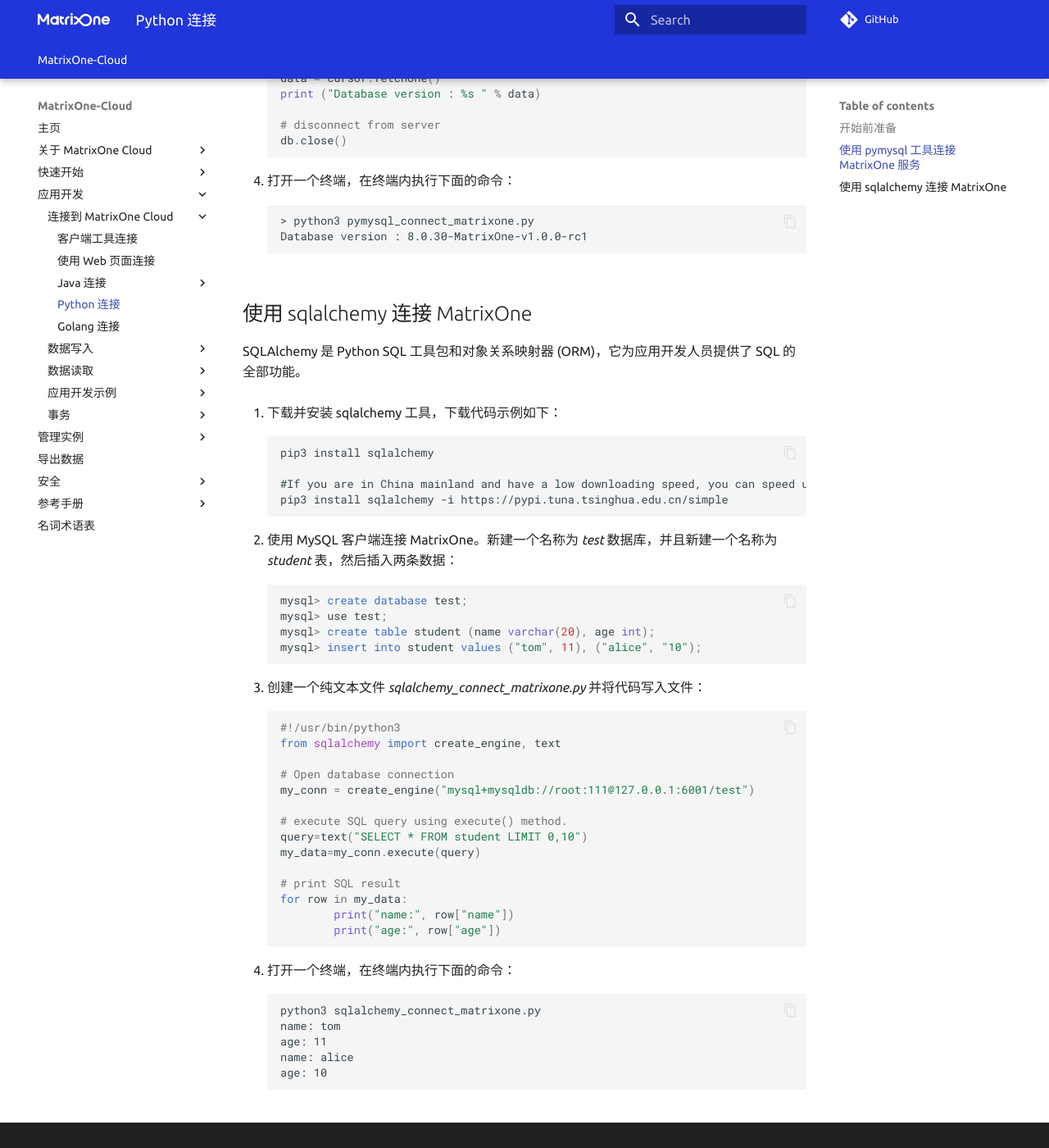
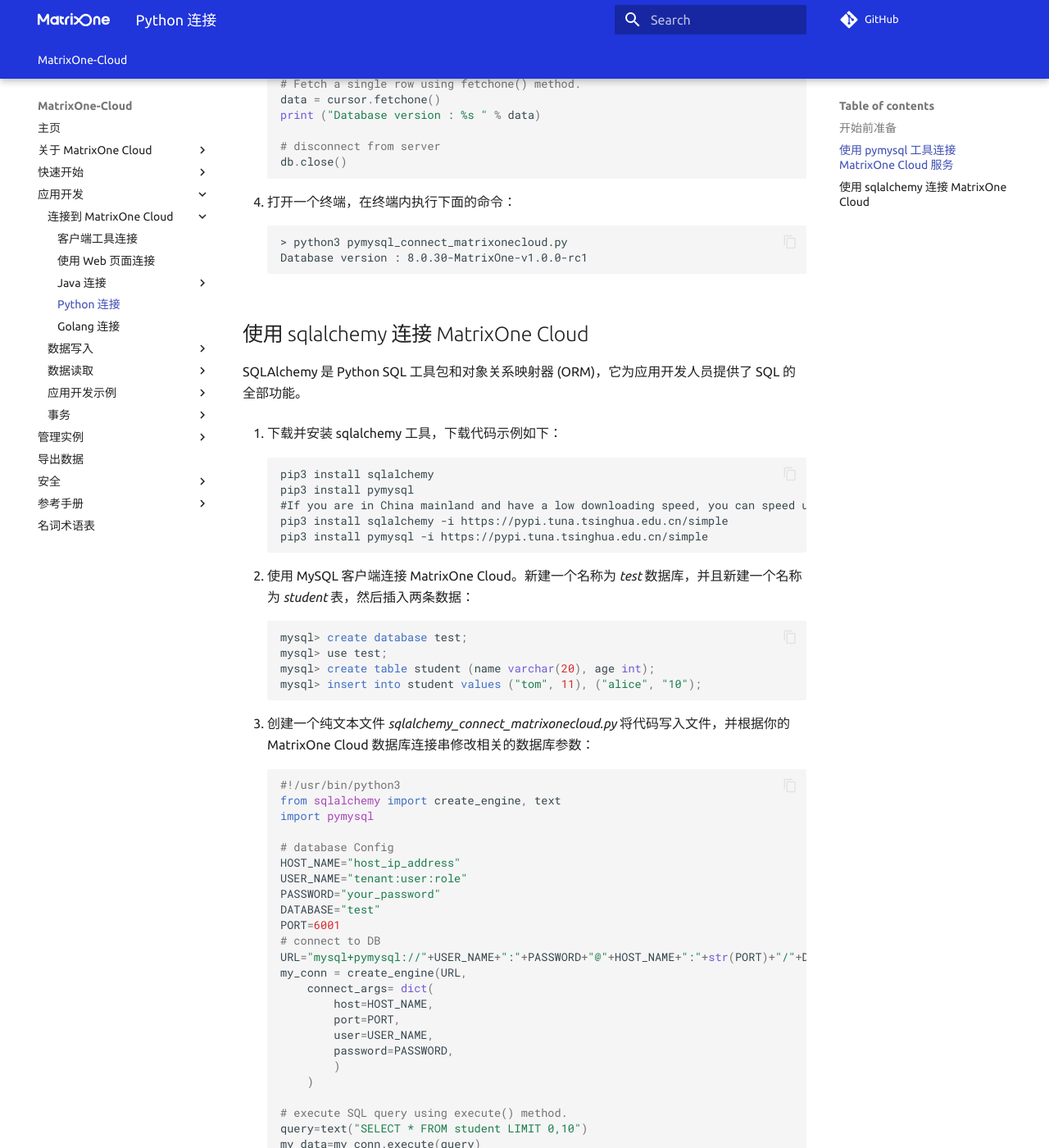
Before and after one commit to yangj1211/moc-docs, an MkDocs documentation site: the page built from docs/MatrixOne-Cloud/App-Develop/connect-mo/python-connect-to-matrixone.md, in a window 1280 px wide and 1400 px high, scrolled down 1336 px. Shown: the whole window at 82% size. Built offline with MkDocs 1.6.1 and Material for MkDocs 9.7.7, drawn with Linux system fonts in a browser that asks for light colours; comment, search, counter and statistics services are not loaded; the version menu is left out; some of the changed text lies outside the part shown.

Commit message:
fix some bug when using sqlalchemy

````diff
--- a/docs/MatrixOne-Cloud/App-Develop/connect-mo/python-connect-to-matrixone.md
+++ b/docs/MatrixOne-Cloud/App-Develop/connect-mo/python-connect-to-matrixone.md
@@ -1,8 +1,8 @@
 # 使用 Python 连接
 
-MatrixOne 支持 Python 连接，支持 `pymysql` 和 `sqlalchemy` 两种驱动程序。
+MatrixOne Cloud 支持 Python 连接，支持 `pymysql` 和 `sqlalchemy` 两种驱动程序。
 
-本篇文档将指导你了解如何通过这两个 *python* 驱动程序连接 MatrixOne。
+本篇文档将指导你了解如何通过这两个 *python* 驱动程序连接 MatrixOne Cloud。
 
 ## 开始前准备
 
@@ -17,7 +17,7 @@
 
 - 已安装 MySQL 客户端。
 
-## 使用 pymysql 工具连接 MatrixOne 服务
+## 使用 pymysql 工具连接 MatrixOne Cloud 服务
 
 PyMySQL 是一个纯 Python MySQL 客户端库。
 
@@ -32,13 +32,13 @@
     pip3 install cryptography -i https://pypi.tuna.tsinghua.edu.cn/simple
     ```
 
-2. 使用 MySQL 客户端连接 MatrixOne。新建一个名称为 *test* 数据库：
+2. 使用 MySQL 客户端连接 MatrixOne Cloud Cloud。新建一个名称为 *test* 数据库：
 
     ```sql
     mysql> create database test;
     ```
 
-3. 创建一个纯文本文件 *pymysql_connect_matrixone.py* 并将代码写入文件：
+3. 创建一个纯文本文件 *pymysql_connect_matrixonecloud.py* 将代码写入文件，并根据你的 MatrixOne Cloud 数据库连接串修改相关的数据库参数：
 
     ```python
     #!/usr/bin/python3
@@ -47,10 +47,10 @@
 
     # Open database connection
     db = pymysql.connect(
-            host='127.0.0.1',
-         port=6001,
-            user='root',
-            password = "111",
+            host='host_ip_address',
+            port=6001,
+            user='tenant:user:role',
+            password = "your_password",
             db='test',
             )
     # prepare a cursor object using cursor() method
@@ -71,11 +71,11 @@
 4. 打开一个终端，在终端内执行下面的命令：
 
     ```
-    > python3 pymysql_connect_matrixone.py
+    > python3 pymysql_connect_matrixonecloud.py
     Database version : 8.0.30-MatrixOne-v1.0.0-rc1
     ```
 
-## 使用 sqlalchemy 连接 MatrixOne
+## 使用 sqlalchemy 连接 MatrixOne Cloud
 
 SQLAlchemy 是 Python SQL 工具包和对象关系映射器 (ORM)，它为应用开发人员提供了 SQL 的全部功能。
 
@@ -83,12 +83,13 @@
 
     ```
     pip3 install sqlalchemy
-
+    pip3 install pymysql
     #If you are in China mainland and have a low downloading speed, you can speed up the download by following commands.
     pip3 install sqlalchemy -i https://pypi.tuna.tsinghua.edu.cn/simple
+    pip3 install pymysql -i https://pypi.tuna.tsinghua.edu.cn/simple
     ```
 
-2. 使用 MySQL 客户端连接 MatrixOne。新建一个名称为 *test* 数据库，并且新建一个名称为 *student* 表，然后插入两条数据：
+2. 使用 MySQL 客户端连接 MatrixOne Cloud。新建一个名称为 *test* 数据库，并且新建一个名称为 *student* 表，然后插入两条数据：
 
     ```sql
     mysql> create database test;
@@ -98,14 +99,29 @@
 
     ```
 
-3. 创建一个纯文本文件 *sqlalchemy_connect_matrixone.py* 并将代码写入文件：
+3. 创建一个纯文本文件 *sqlalchemy_connect_matrixonecloud.py* 将代码写入文件，并根据你的 MatrixOne Cloud 数据库连接串修改相关的数据库参数：
 
     ```python
     #!/usr/bin/python3
     from sqlalchemy import create_engine, text
+    import pymysql
 
-    # Open database connection
-    my_conn = create_engine("mysql+mysqldb://root:111@127.0.0.1:6001/test")
+    # database Config
+    HOST_NAME="host_ip_address"
+    USER_NAME="tenant:user:role"
+    PASSWORD="your_password"
+    DATABASE="test"
+    PORT=6001
+    # connect to DB
+    URL="mysql+pymysql://"+USER_NAME+":"+PASSWORD+"@"+HOST_NAME+":"+str(PORT)+"/"+DATABASE
+    my_conn = create_engine(URL,
+        connect_args= dict(
+            host=HOST_NAME,
+            port=PORT,
+            user=USER_NAME,
+            password=PASSWORD,
+            )
+        )
 
     # execute SQL query using execute() method.
     query=text("SELECT * FROM student LIMIT 0,10")
@@ -116,12 +132,13 @@
             print("name:", row["name"])
             print("age:", row["age"])
 
+
     ```
 
 4. 打开一个终端，在终端内执行下面的命令：
 
     ```
-    python3 sqlalchemy_connect_matrixone.py
+    python3 sqlalchemy_connect_matrixonecloud.py
     name: tom
     age: 11
     name: alice
````
